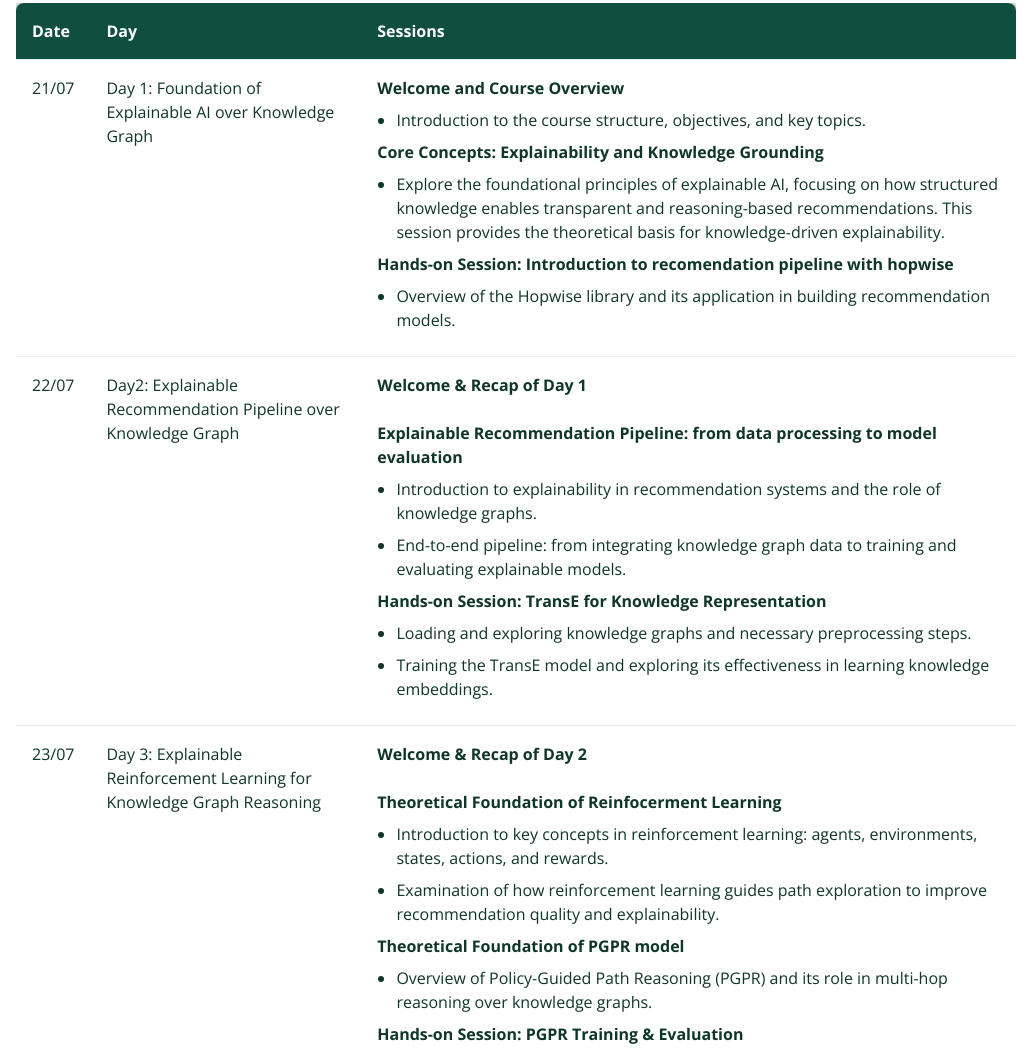
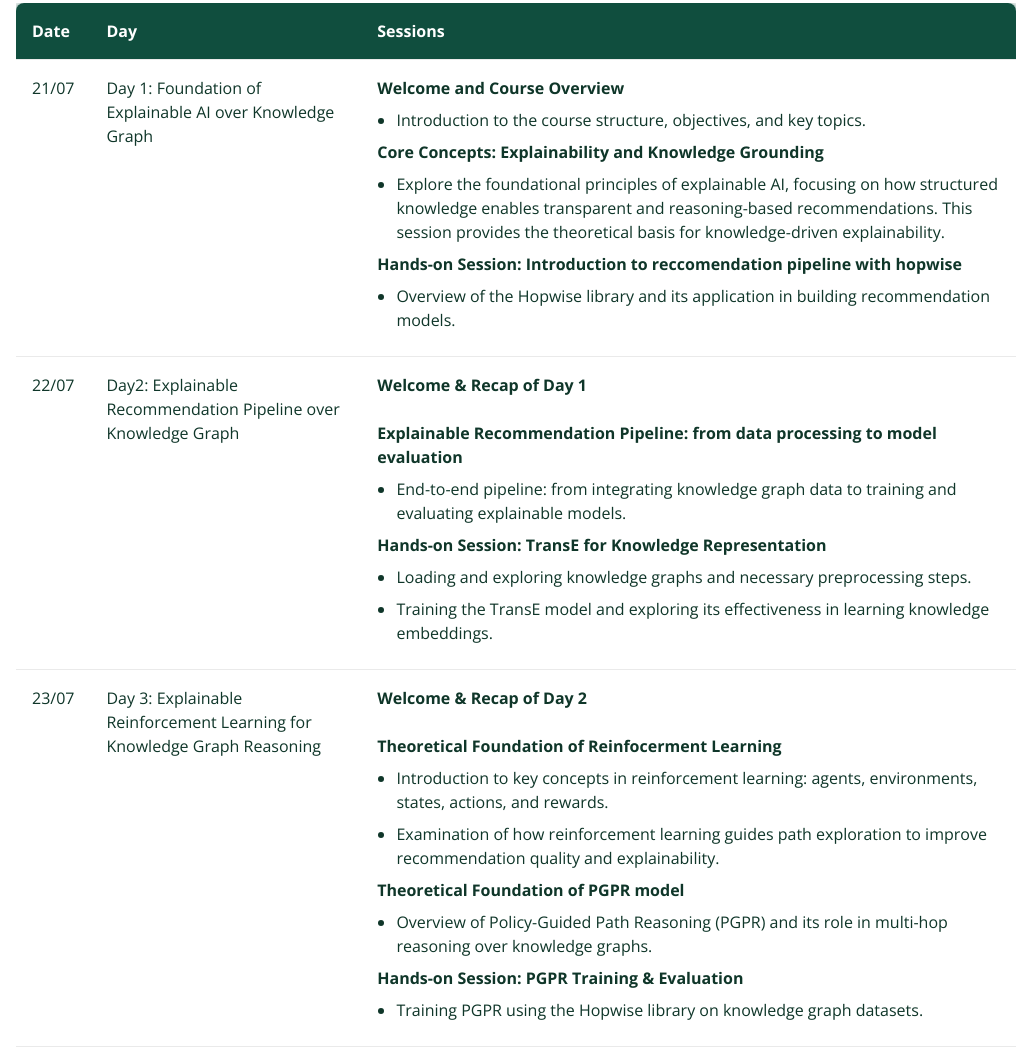
Before and after one commit to mallociFrancesca/xai.github.io, a plain HTML site: page index.html in a window 1280 px wide. Shown: the part 2428-3481 px from the top of the page, without its empty margins (124-1152 px from the left). Drawn offline with nearby package versions, Linux system fonts and the light colour scheme.

Commit message:
Update index.html

```diff
--- a/index.html
+++ b/index.html
@@ -171,7 +171,7 @@
                     <ul class="custom-bullets">
                       <li>Explore the foundational principles of explainable AI, focusing on how structured knowledge enables transparent and reasoning-based recommendations. This session provides the theoretical basis for knowledge-driven explainability.</li>
                     </ul>
-                    <strong>Hands-on Session: Introduction to recomendation pipeline with hopwise</strong>
+                    <strong>Hands-on Session: Introduction to reccomendation pipeline with hopwise</strong>
                     <ul class="custom-bullets">
                       <li>Overview of the Hopwise library and its application in building recommendation models.</li>
                     </ul>
@@ -184,7 +184,6 @@
                     <strong>Welcome & Recap of Day 1</strong><br><br>
                     <strong>Explainable Recommendation Pipeline: from data processing to model evaluation</strong>
                     <ul class="custom-bullets">
-                      <li>Introduction to explainability in recommendation systems and the role of knowledge graphs.</li>
                       <li>End-to-end pipeline: from integrating knowledge graph data to training and evaluating explainable models.</li>
                     </ul>
                     <strong>Hands-on Session: TransE for Knowledge Representation</strong>
```
